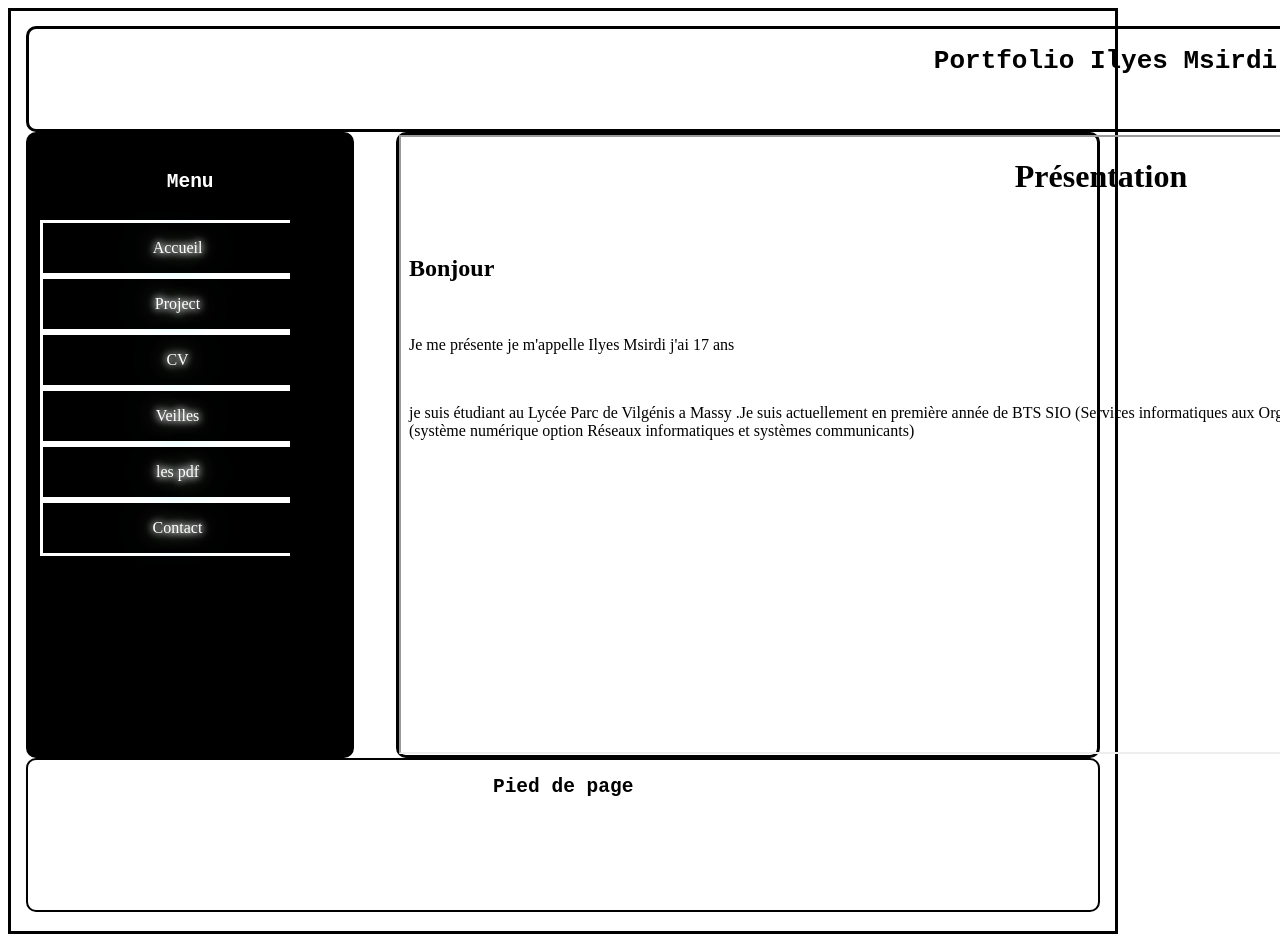
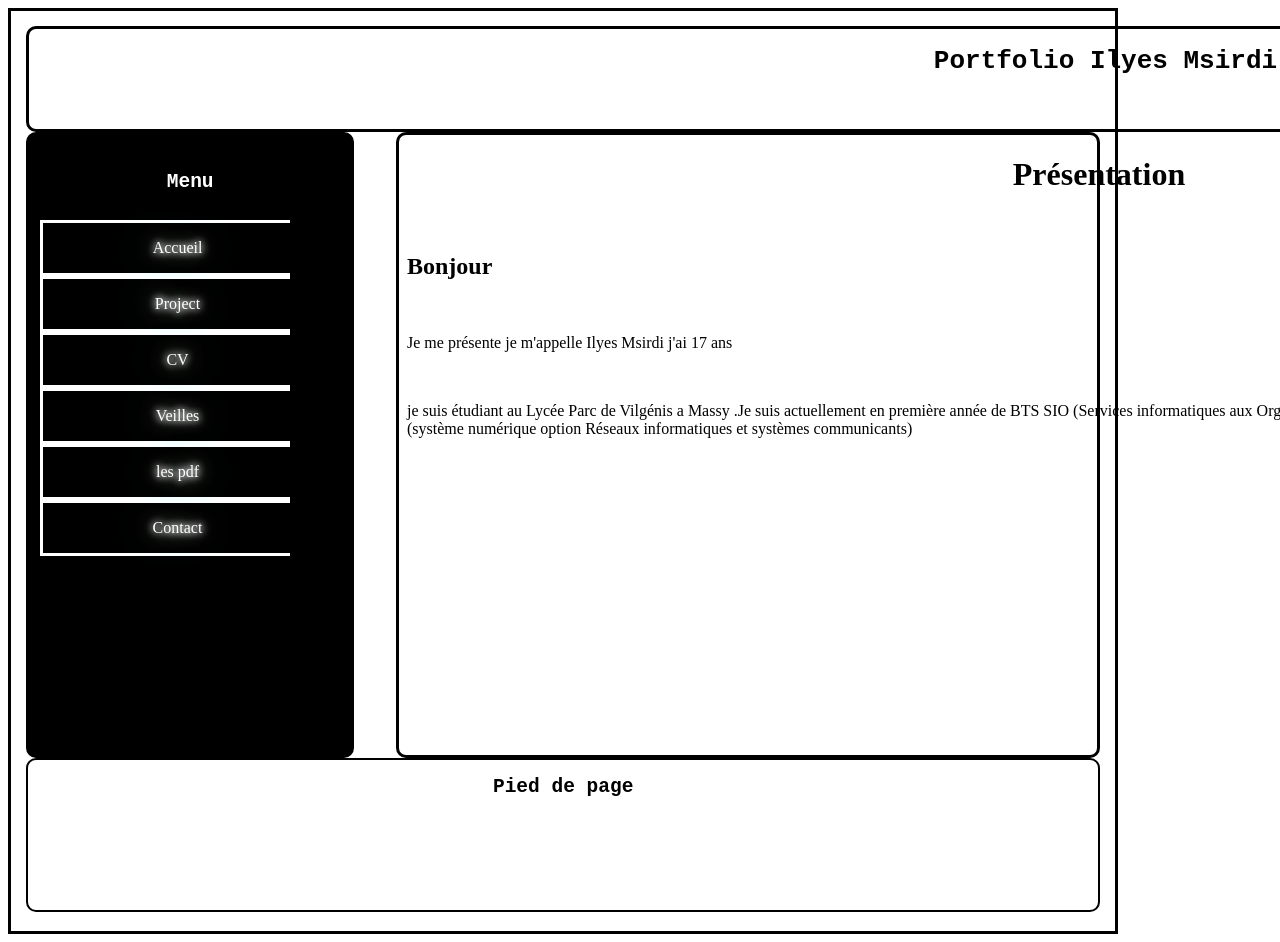
Before and after one commit to ilyesmsirdi/portfolio, a plain HTML site: page index.html in a window 1280 px wide. Shown: the top 942 px of the page. Drawn offline with Linux system fonts and the light colour scheme.

Commit message:
Update index.html

```diff
--- a/index.html
+++ b/index.html
@@ -8,10 +8,8 @@
 <body>
 	<div class="page">
 
-		<div>
 		<div class="bannière">
 			<code><h1>Portfolio Ilyes Msirdi</h1></code>
-
 		</div>
 
 
@@ -19,27 +17,12 @@
 	    <section class="menu">
 	    	<code><h2 class="colo">Menu</h2></code>
 	    	<iframe src="00_link.html"class="iframe1" name="f1"></iframe>
-
-
-
-
-    </section>
-    <section class="Affichage">
-    	<iframe src="Accueil.html" class="iframe2" name="f2" width="1400px" height="615px" ></iframe>
-
-
-
-
 	    </section>
 
+	    <section class="Affichage">
+	    	<iframe src="Accueil.html" class="iframe2" name="f2" width="1400px" height="615px" frameborder="none" ></iframe>
+	    </section>
 
-
-
-
-
-
-
-</div>
 		<footer>
 			<code><h2>Pied de page</h2></code>
 		</footer>
```
Lines whose indentation alone changed are shown as unchanged.
